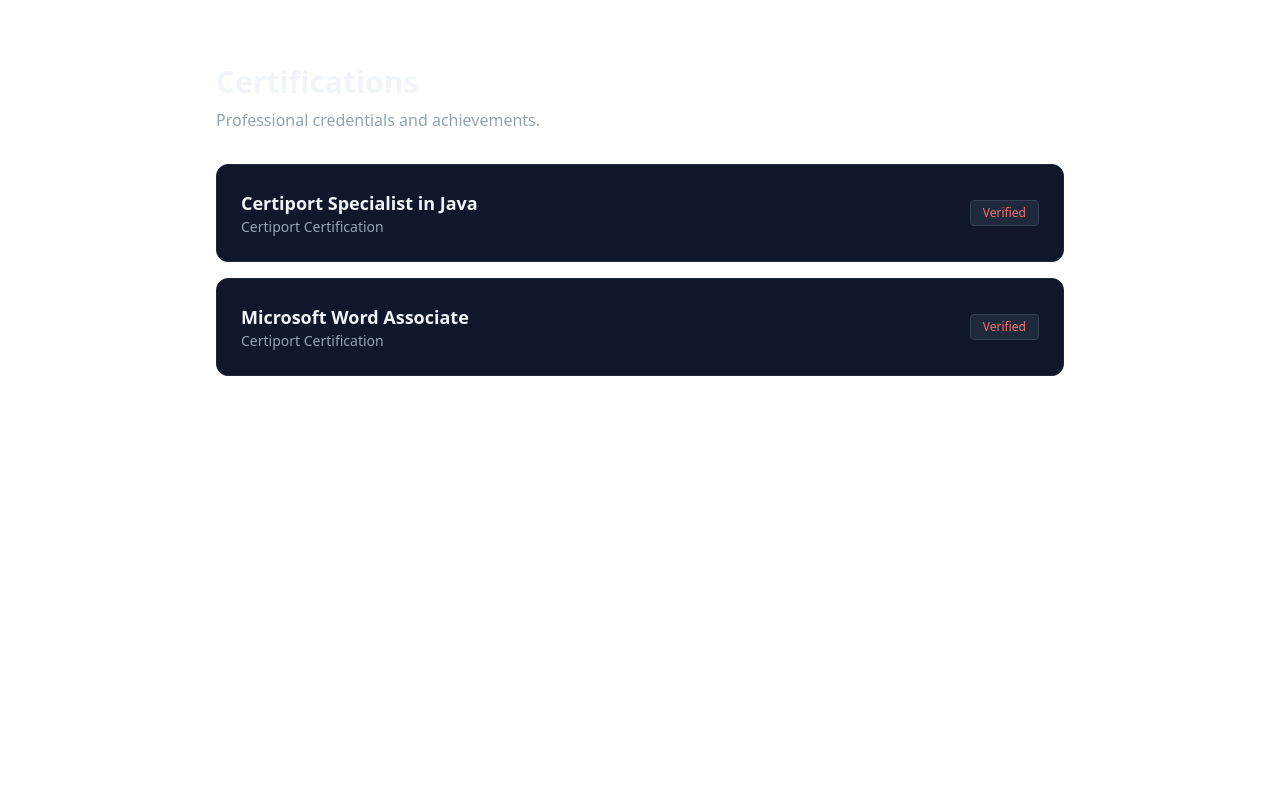
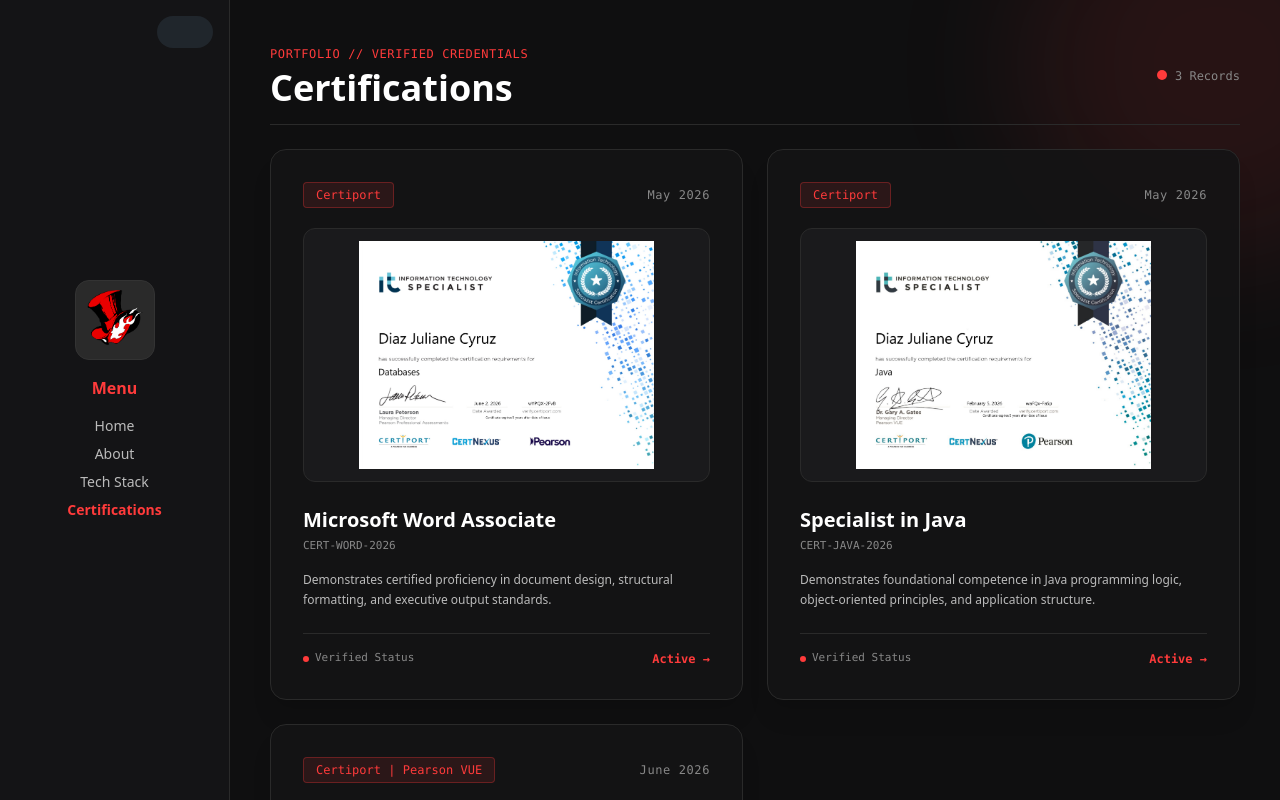
Before and after one commit to ryd3r-37/portfolio-nuxt, a Nuxt app: page /certification in a window 1280 px wide. Shown: the top 800 px of the page. Built offline with nearby package versions, Linux system fonts and the light colour scheme.

Commit message:
Fix certification page and design

```diff
--- a/app/pages/about.vue
+++ b/app/pages/about.vue
@@ -51,7 +51,6 @@ const roadmap = ref([
         </div>
       </NuxtLink>
 
-      <!-- Theme Switcher -->
       <div class="md:absolute md:top-4 md:right-4 z-10 ml-auto mr-4 md:mr-0 md:ml-0">
         <label for="theme-toggle" class="switch cursor-pointer inline-block relative w-[3.5em] h-[2em]">
           <span class="sr-only">Toggle dark/light theme</span>
@@ -151,7 +150,6 @@ const roadmap = ref([
 
         </div>
 
-        <!-- Bottom Roadmap Horizontal Strip -->
         <section class="rounded-2xl border border-[#2a2a2a] p-6 bg-[#141416] shadow-xl">
           <div class="flex flex-col sm:flex-row sm:items-center justify-between mb-6 gap-2">
             <div>
--- a/app/pages/certification.vue
+++ b/app/pages/certification.vue
@@ -1,26 +1,157 @@
+<script setup>
+import { ref, onMounted } from 'vue'
+
+const isLightMode = ref(false)
+const navOpen = ref(false)
+
+onMounted(() => {
+  if (import.meta.client && localStorage.getItem('theme') === 'light') {
+    isLightMode.value = true
+    document.documentElement.classList.add('light-mode')
+  }
+})
+
+const toggleTheme = () => {
+  isLightMode.value = !isLightMode.value
+  if (import.meta.client) {
+    if (isLightMode.value) {
+      localStorage.setItem('theme', 'light')
+      document.documentElement.classList.add('light-mode')
+    } else {
+      localStorage.setItem('theme', 'dark')
+      document.documentElement.classList.remove('light-mode')
+    }
+  }
+}
+
+const certifications = ref([
+  {
+    title: 'Microsoft Word Associate',
+    issuer: 'Certiport',
+    date: 'May 2026',
+    code: 'CERT-WORD-2026',
+    desc: 'Demonstrates certified proficiency in document design, structural formatting, and executive output standards.',
+    badge: '/images/personal/CertDatabase_page-0001.jpg'
+  },
+  {
+    title: 'Specialist in Java',
+    issuer: 'Certiport',
+    date: 'May 2026',
+    code: 'CERT-JAVA-2026',
+    desc: 'Demonstrates foundational competence in Java programming logic, object-oriented principles, and application structure.',
+    badge: '/images/personal/CertJava_page-0001.jpg'
+  },
+  {
+    title: 'IT Specialist - Databases',
+    issuer: 'Certiport | Pearson VUE',
+    date: 'June 2026',
+    code: 'CERT-DATABASE-2026',
+    desc: 'Validates core database management skills, relational schema concepts, SQL query execution, and data integrity principles.',
+    badge: '/images/personal/CertDatabase_page-0001.jpg'
+  }
+])
+</script>
+
 <template>
-  <div class="max-w-4xl mx-auto px-6 py-16 space-y-8">
-    <div>
-      <h1 class="text-3xl font-extrabold text-slate-100 mb-2">Certifications</h1>
-      <p class="text-slate-400">Professional credentials and achievements.</p>
-    </div>
+  <div :class="{ 'light-mode': isLightMode }" class="bg-[#0f0f10] text-[#ddd] flex min-h-screen flex-col md:flex-row font-inter transition-colors duration-300 relative overflow-hidden">
 
-    <div class="space-y-4">
-      <div class="p-6 rounded-xl bg-slate-900 border border-slate-800 flex flex-col sm:flex-row sm:items-center justify-between gap-4">
-        <div>
-          <h3 class="text-lg font-semibold text-slate-100">Certiport Specialist in Java</h3>
-          <p class="text-sm text-slate-400">Certiport Certification</p>
+    <div class="absolute -top-32 -right-32 w-96 h-96 bg-[#ff3b3b]/10 rounded-full blur-3xl pointer-events-none"></div>
+    <div class="absolute -bottom-32 -left-32 w-96 h-96 bg-[#ff3b3b]/5 rounded-full blur-3xl pointer-events-none"></div>
+
+    <aside class="sticky top-0 h-auto md:h-screen w-full md:w-[230px] bg-[#141416] border-b md:border-b-0 md:border-r border-[#2a2a2a] p-4 md:p-5 flex flex-row md:flex-col items-center justify-between md:justify-center gap-4 z-50">
+      <NuxtLink to="/" class="block transition hover:scale-105 active:scale-95 shrink-0">
+        <div class="w-20 h-20 bg-[#2a2a2a] rounded-[14px] flex items-center justify-center border border-[#333] overflow-hidden">
+          <img src="/images/background/logo.png" alt="Logo" class="w-full h-full object-cover" />
         </div>
-        <span class="px-3 py-1 rounded bg-slate-800 text-xs text-red-400 font-medium self-start sm:self-auto border border-slate-700">Verified</span>
+      </NuxtLink>
+
+      <div class="md:absolute md:top-4 md:right-4 z-10 ml-auto mr-4 md:mr-0 md:ml-0">
+        <label for="theme-toggle" class="switch cursor-pointer inline-block relative w-[3.5em] h-[2em]">
+          <span class="sr-only">Toggle dark/light theme</span>
+          <input
+            id="theme-toggle"
+            type="checkbox"
+            :checked="isLightMode"
+            @change="toggleTheme"
+            class="opacity-0 w-0 h-0"
+          />
+          <span class="slider absolute cursor-pointer inset-0 bg-[#20262c] transition-all duration-500 rounded-[30px]"></span>
+        </label>
       </div>
 
-      <div class="p-6 rounded-xl bg-slate-900 border border-slate-800 flex flex-col sm:flex-row sm:items-center justify-between gap-4">
-        <div>
-          <h3 class="text-lg font-semibold text-slate-100">Microsoft Word Associate</h3>
-          <p class="text-sm text-slate-400">Certiport Certification</p>
+      <button @click="navOpen = !navOpen" class="md:hidden cursor-pointer flex flex-col gap-1.5 p-2 z-50 bg-transparent border-none" aria-label="Toggle Navigation Menu">
+        <span class="block w-6 h-0.5 bg-[#bbb] transition-all duration-300" :class="{ 'rotate-45 translate-y-2 bg-[#ff3b3b]': navOpen }"></span>
+        <span class="block w-6 h-0.5 bg-[#bbb] transition-all duration-300" :class="{ 'opacity-0': navOpen }"></span>
+        <span class="block w-6 h-0.5 bg-[#bbb] transition-all duration-300" :class="{ '-rotate-45 -translate-y-2 bg-[#ff3b3b]': navOpen }"></span>
+      </button>
+
+      <div :class="navOpen ? 'flex' : 'hidden'" class="md:flex flex-col items-center gap-4 absolute md:static top-full left-0 w-full bg-[#141416] md:bg-transparent p-5 md:p-0 border-b border-[#2a2a2a] md:border-none z-40">
+        <div class="text-base font-bold text-[#ff3b3b] hidden md:block">Menu</div>
+        <nav class="flex flex-col items-center gap-3 md:gap-2">
+          <NuxtLink to="/" class="text-sm text-[#bbb] hover:text-[#ff3b3b] transition hover:translate-x-1">Home</NuxtLink>
+          <NuxtLink to="/about" class="text-sm text-[#bbb] hover:text-[#ff3b3b] transition hover:translate-x-1">About</NuxtLink>
+          <NuxtLink to="/techstack" class="text-sm text-[#bbb] hover:text-[#ff3b3b] transition hover:translate-x-1">Tech Stack</NuxtLink>
+          <NuxtLink to="/certification" class="text-sm text-[#ff3b3b] font-semibold transition hover:translate-x-1">Certifications</NuxtLink>
+        </nav>
+      </div>
+    </aside>
+
+    <main class="flex-1 p-5 md:p-10 flex justify-center items-center z-10">
+      <div class="w-full max-w-[1100px] space-y-6">
+
+        <div class="flex items-center justify-between border-b border-[#2a2a2a] pb-4">
+          <div>
+            <span class="text-xs font-mono text-[#ff3b3b] tracking-wider uppercase">Portfolio // Verified Credentials</span>
+            <h1 class="text-3xl md:text-4xl font-extrabold text-white mt-1">Certifications</h1>
+          </div>
+          <div class="hidden sm:block text-right">
+            <span class="inline-block w-2.5 h-2.5 bg-[#ff3b3b] rounded-full animate-pulse mr-2"></span>
+            <span class="text-xs text-[#888] font-mono">3 Records</span>
+          </div>
         </div>
-        <span class="px-3 py-1 rounded bg-slate-800 text-xs text-red-400 font-medium self-start sm:self-auto border border-slate-700">Verified</span>
+
+        <div class="grid grid-cols-1 lg:grid-cols-2 gap-6">
+          <div
+            v-for="cert in certifications"
+            :key="cert.title"
+            class="rounded-2xl border border-[#2a2a2a] p-6 md:p-8 bg-[#141416]/90 backdrop-blur-sm shadow-xl flex flex-col justify-between hover:border-[#ff3b3b]/50 transition duration-300 group"
+          >
+            <div>
+              <div class="flex items-center justify-between mb-5">
+                <span class="px-3 py-1 rounded bg-[#ff3b3b]/10 text-[#ff3b3b] text-xs font-mono border border-[#ff3b3b]/30">
+                  {{ cert.issuer }}
+                </span>
+                <span class="text-xs text-[#888] font-mono tracking-wider">{{ cert.date }}</span>
+              </div>
+
+              <div class="w-full aspect-[16/10] rounded-xl bg-[#1a1a1c] border border-[#2a2a2a] p-3 mb-6 flex items-center justify-center overflow-hidden group-hover:border-[#ff3b3b]/40 transition">
+                <img
+                  :src="cert.badge"
+                  :alt="cert.title"
+                  class="w-full h-full object-contain rounded transform group-hover:scale-105 transition duration-500"
+                  @error="$event.target.src='/images/background/logo.png'"
+                />
+              </div>
+
+              <h2 class="text-xl font-bold text-white group-hover:text-[#ff3b3b] transition leading-snug mb-1">{{ cert.title }}</h2>
+              <span class="text-[11px] text-[#888] font-mono block mb-4">{{ cert.code }}</span>
+
+              <p class="text-xs text-[#bbb] leading-relaxed mb-6">{{ cert.desc }}</p>
+            </div>
+
+            <div class="pt-4 border-t border-[#2a2a2a] flex items-center justify-between">
+              <span class="text-[11px] text-[#888] font-mono flex items-center gap-1.5">
+                <span class="w-1.5 h-1.5 rounded-full bg-[#ff3b3b]"></span> Verified Status
+              </span>
+              <span class="text-xs font-semibold text-[#ff3b3b] group-hover:translate-x-1 transition flex items-center gap-1 font-mono">
+                Active &rarr;
+              </span>
+            </div>
+          </div>
+        </div>
+
       </div>
-    </div>
+    </main>
+
   </div>
 </template>
--- a/app/pages/index.vue
+++ b/app/pages/index.vue
@@ -26,7 +26,6 @@ const toggleTheme = () => {
 <template>
   <div :class="{ 'light-mode': isLightMode }" class="bg-[#0f0f10] text-[#ddd] flex min-h-screen flex-col md:flex-row font-inter transition-colors duration-300">
 
-    <!-- Sidebar Navigation -->
     <aside class="sticky top-0 h-auto md:h-screen w-full md:w-[230px] bg-[#141416] border-b md:border-b-0 md:border-r border-[#2a2a2a] p-4 md:p-5 flex flex-row md:flex-col items-center justify-between md:justify-center gap-4 z-50">
       <NuxtLink to="/" class="block transition hover:scale-105 active:scale-95 shrink-0">
         <div class="w-20 h-20 bg-[#2a2a2a] rounded-[14px] flex items-center justify-center border border-[#333] overflow-hidden">
@@ -49,13 +48,11 @@ const toggleTheme = () => {
   </label>
 </div>
 
-
       <button @click="navOpen = !navOpen" class="md:hidden cursor-pointer flex flex-col gap-1.5 p-2 z-50 bg-transparent border-none">
         <span class="block w-6 h-0.5 bg-[#bbb] transition-all duration-300" :class="{ 'rotate-45 translate-y-2 bg-[#ff3b3b]': navOpen }"></span>
         <span class="block w-6 h-0.5 bg-[#bbb] transition-all duration-300" :class="{ 'opacity-0': navOpen }"></span>
         <span class="block w-6 h-0.5 bg-[#bbb] transition-all duration-300" :class="{ '-rotate-45 -translate-y-2 bg-[#ff3b3b]': navOpen }"></span>
       </button>
-
 
       <div :class="navOpen ? 'flex' : 'hidden'" class="md:flex flex-col items-center gap-4 absolute md:static top-full left-0 w-full bg-[#141416] md:bg-transparent p-5 md:p-0 border-b border-[#2a2a2a] md:border-none z-40">
         <div class="text-base font-bold text-[#ff3b3b] hidden md:block">Menu</div>
@@ -67,7 +64,6 @@ const toggleTheme = () => {
         </nav>
       </div>
     </aside>
-
 
     <main class="flex-1 flex items-center justify-center p-5 md:p-10">
       <div class="w-full max-w-[850px] rounded-[18px] border border-[#2a2a2a] p-8 md:p-12 bg-[#141416] shadow-2xl flex flex-col md:flex-row items-center gap-8">
```
Also changed, not shown: app/pages/techstack.vue (+0 -9 lines), app/assets/css/main.css (added), public/images/personal/CertDatabase_page-0001.jpg (added).
